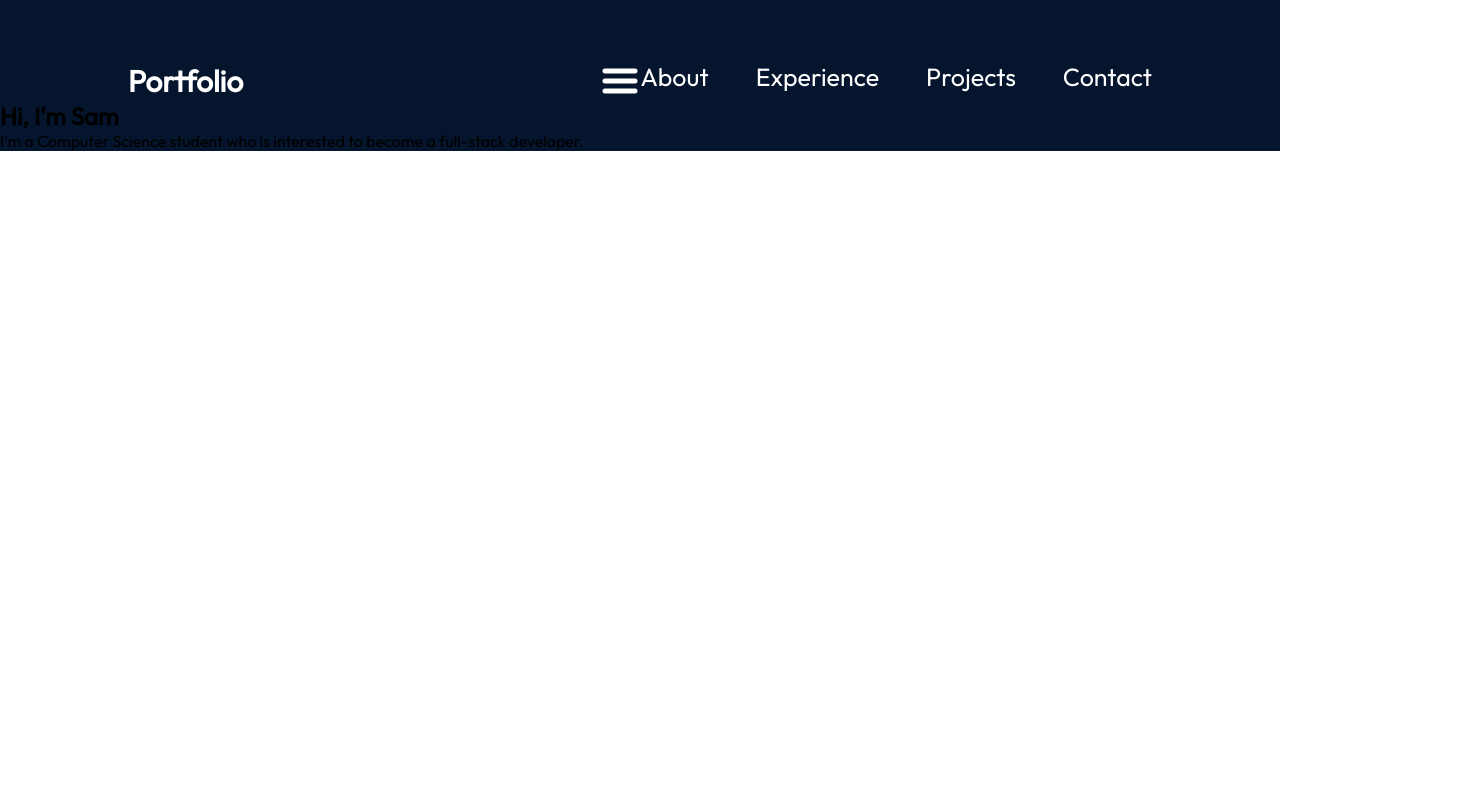
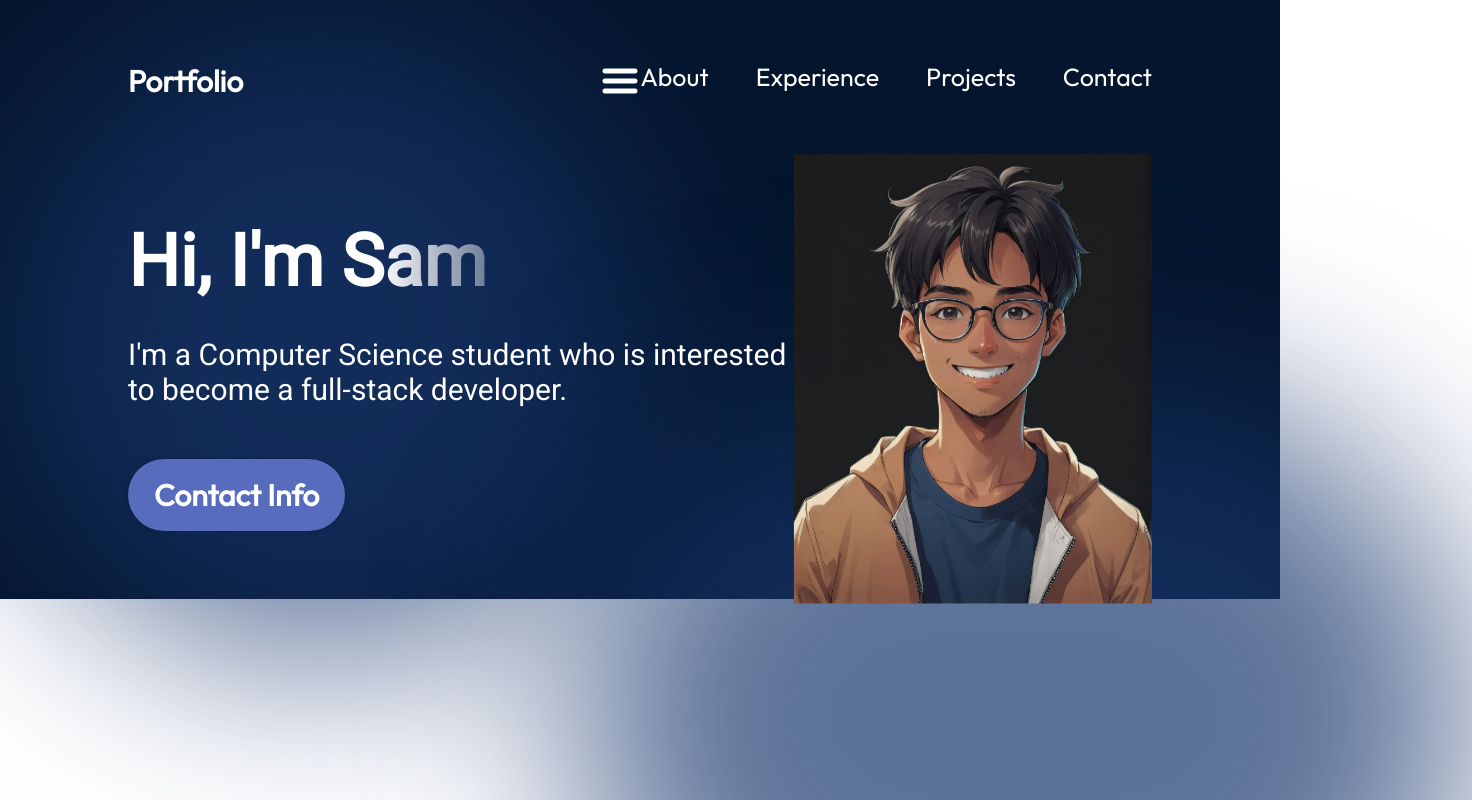
Before and after one commit to samv-33/cpsc-349-portfolio-project, a React (Create React App) app in the folder my-portfolio/: page / in a window 1280 px wide. Shown: the top 800 px of the page, 1472 px wide, since content can reach past the window. Built offline with nearby package versions, Linux system fonts and the light colour scheme.

Commit message:
add About and Hero files

```diff
--- a/my-portfolio/src/Components/Hero/Hero.js
+++ b/my-portfolio/src/Components/Hero/Hero.js
@@ -1,15 +1,22 @@
 import React from 'react'
+import { getImageUrl } from '../../utility'
+
+import styles from './Hero.module.css';
 
 const Hero = () => {
   return (
-    <section>
-        <div>
-            <h1>Hi, I'm Sam</h1>
-            <p>I'm a Computer Science student who is
+    <section className={styles.container}>
+        <div className={styles.content}>
+            <h1 className={styles.title}>Hi, I'm Sam</h1>
+            <p className={styles.description}>I'm a Computer Science student who is
                 interested to become a full-stack developer.
 
             </p>
+            <a href="mailto:psamuelyl@gmail.com" className={styles.contactInfo}>Contact Info</a>
         </div>
+        <img src={getImageUrl('assets/hero/myavatar.png')} alt="hero-img" className={styles.heroImg}/>
+        <div className={styles.topBlur}/>
+        <div className={styles.botBlur}/>
     </section>
   )
 }
--- a/my-portfolio/src/Components/Hero/Hero.module.css
+++ b/my-portfolio/src/Components/Hero/Hero.module.css
@@ -0,0 +1,131 @@
+@import '../../vars.css';
+
+.container{
+    position: relative;
+    display: flex;
+    align-items: center;
+    justify-content: space-between;
+    margin-top: 49px;
+    margin-left: 10%;
+    margin-right: 10%;
+    z-index: 1;
+}
+
+.content{
+    display: flex;
+    flex-direction: column;
+    align-items: flex-start;
+    color: var(--text-color);
+    z-index: 1;
+}
+
+.title{
+    font-size: 72px;
+    font-weight: 900;
+    margin-bottom: 33px;
+    font-family: var(--main-font);
+    background: linear-gradient(
+    90deg,
+     rgba(255, 255, 255, 1) 70%,
+     rgba(255, 255, 255, 0) 120%
+     );
+     -webkit-text-fill-color: transparent;
+     -webkit-background-clip: text;
+      background-clip: text;
+}
+
+.description{
+    font-size: 30px;
+    font-family: var(--main-font);
+    margin-bottom: 52px;
+}
+
+.contactInfo{
+    text-decoration: none;
+    background-color: var(--primary-color);
+    color: var(--text-color);
+    border-radius: 100px;
+    font-size: 30px;
+    font-weight: 600;
+    padding: 17px 26px;
+    box-shadow: 0 0 4px 0 rgba(0, 0, 0, 0.25);
+
+}
+
+.heroImg{
+    width: 35%;
+    z-index: 0;
+
+   /*animation-name: floating;
+    animation-duration: 3s;
+    animation-iteration-count: infinite;
+    animation-timing-function: ease-in-out;
+
+    animation: fade-in-out;
+    animation-duration: 10s;
+    animation-iteration-count: infinite;
+    animation-timing-function: ease-in-out;*/
+
+    animation: floating 3s infinite alternate ease-in-out,
+                fade-in-out 10s infinite alternate ease-in-out;
+}
+
+@keyframes floating{
+    0%{
+        transform: translate(0, 0px);
+    }
+    50%{
+        transform: translate(0, 30px);
+    }
+    100%{
+        transform: translate(0, 0px);
+    }
+}
+
+@keyframes fade-in-out{
+    0%, 100%{
+        opacity: 0;
+    }
+    50%{
+        opacity: 1;
+    }
+
+}
+
+.topBlur{
+    position: absolute;
+    width: 50vw;
+    height: 50vw;
+    min-width: 350px;
+    min-width: 350px;
+    top: -128px;
+    left: -10vw;
+    border-radius: 764px;
+    background: rgba(25, 55, 109, 0.7);
+    filter: blur(100px);
+    z-index: -1;
+}
+
+.botBlur{
+    position: absolute;
+    width: 70vw;
+    height: 50vw;
+    min-width: 350px;
+    min-width: 250px;
+    top: 246px;
+    right: -25vw;
+    border-radius: 764px;
+    background: rgba(25, 55, 109, 0.7);
+    filter: blur(100px);
+    z-index: -1;
+}
+
+@media screen and (max-width: 830px)
+{
+    .container{
+        flex-direction: column-reverse;
+    }
+    .content{
+        align-items: center;
+    }
+}
```
Also changed, not shown: my-portfolio/public/assets/hero/myavatar.png (added), my-portfolio/src/Components/About/About.js (added), my-portfolio/src/Components/About/About.module.css (added).
